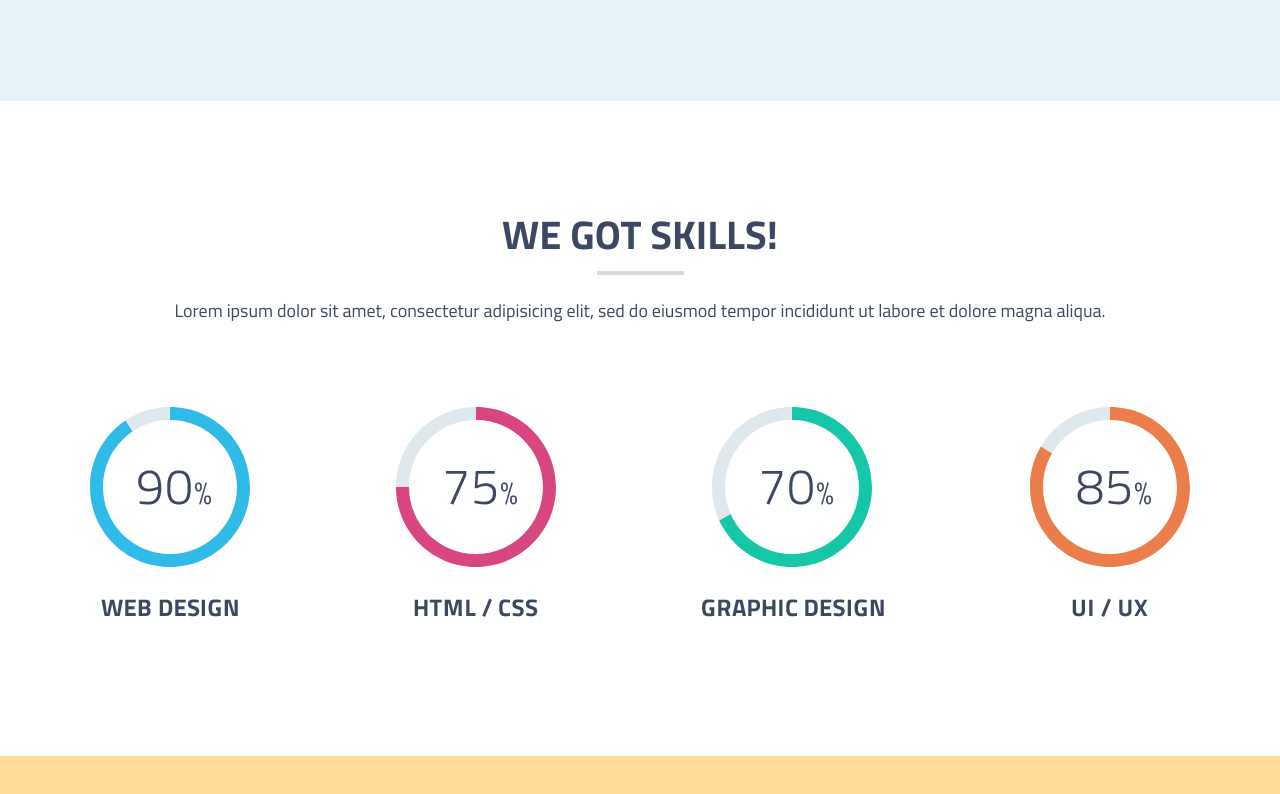
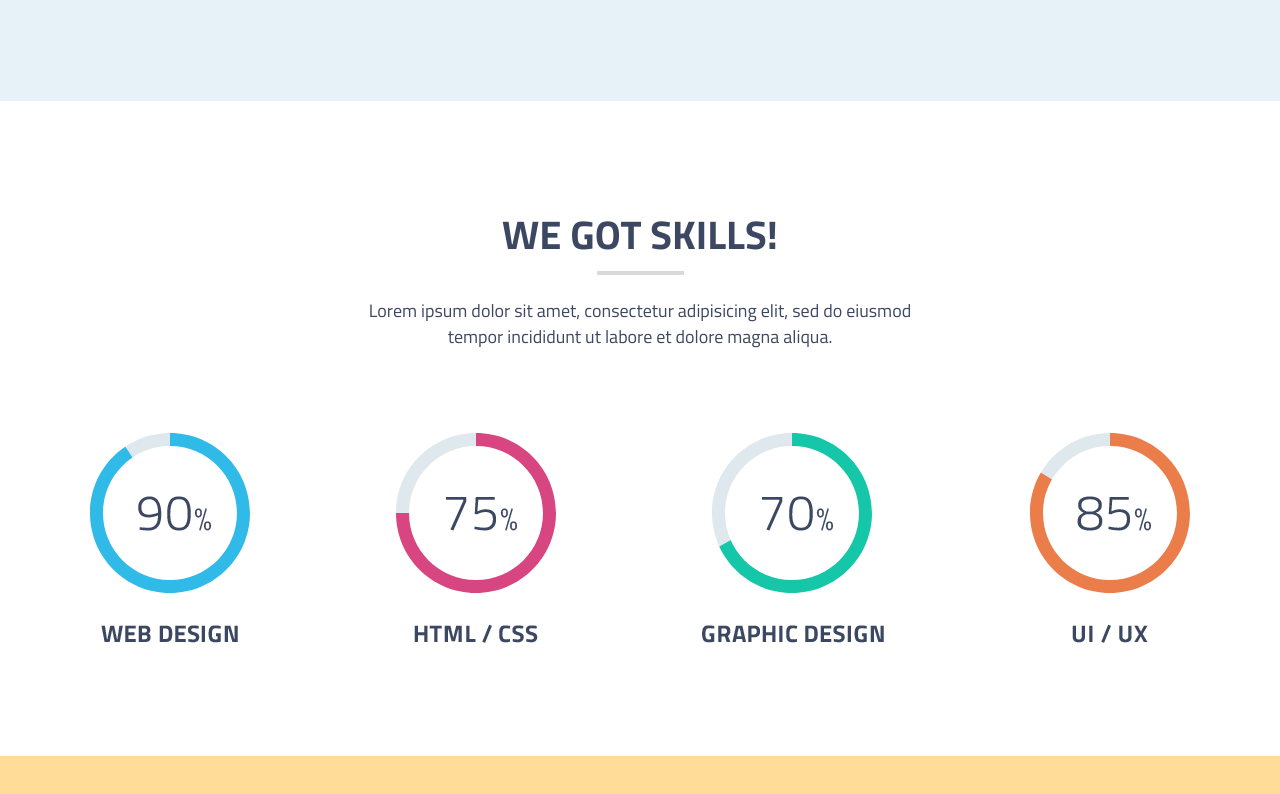
Before and after one commit to Roman9587/lessson_1.04, a plain HTML site: page index.html in a window 1280 px wide. Shown: the part 2156-2950 px from the top of the page. Drawn offline with Linux system fonts and the light colour scheme.

Commit message:
update 1.1

```diff
--- a/style.css
+++ b/style.css
@@ -215,6 +215,8 @@ body{
 }
 .skills__description{
     color: #3c4761;
+    width: 567px;
+    margin: 0 auto;
 }
 .stats{
     display:flex;
```
